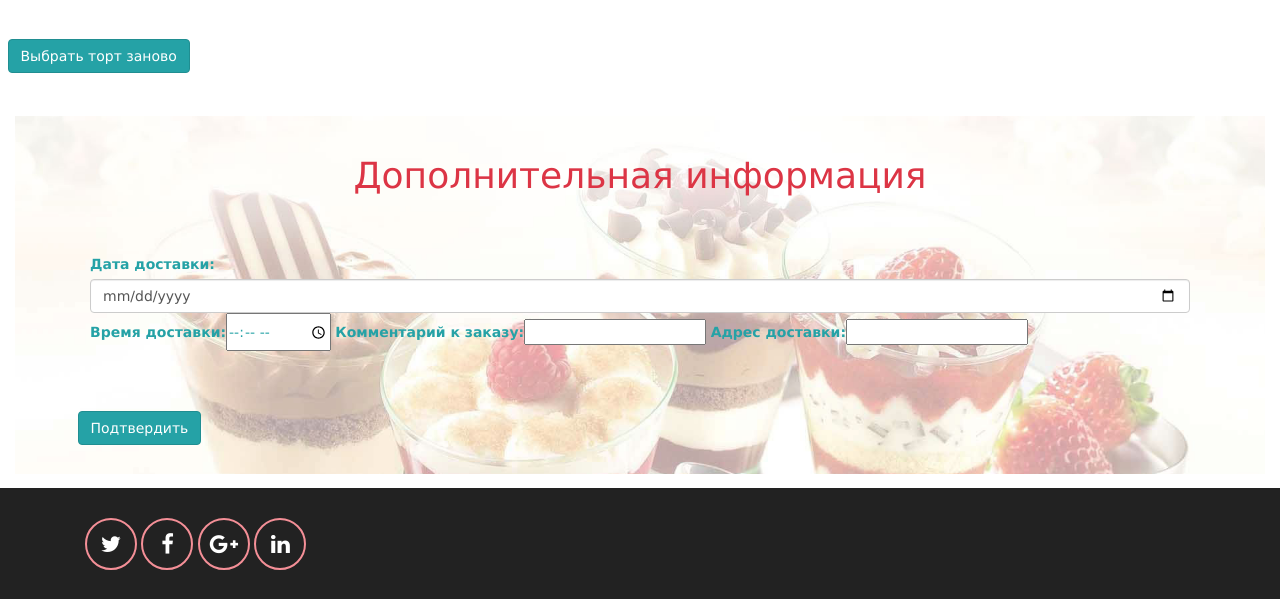
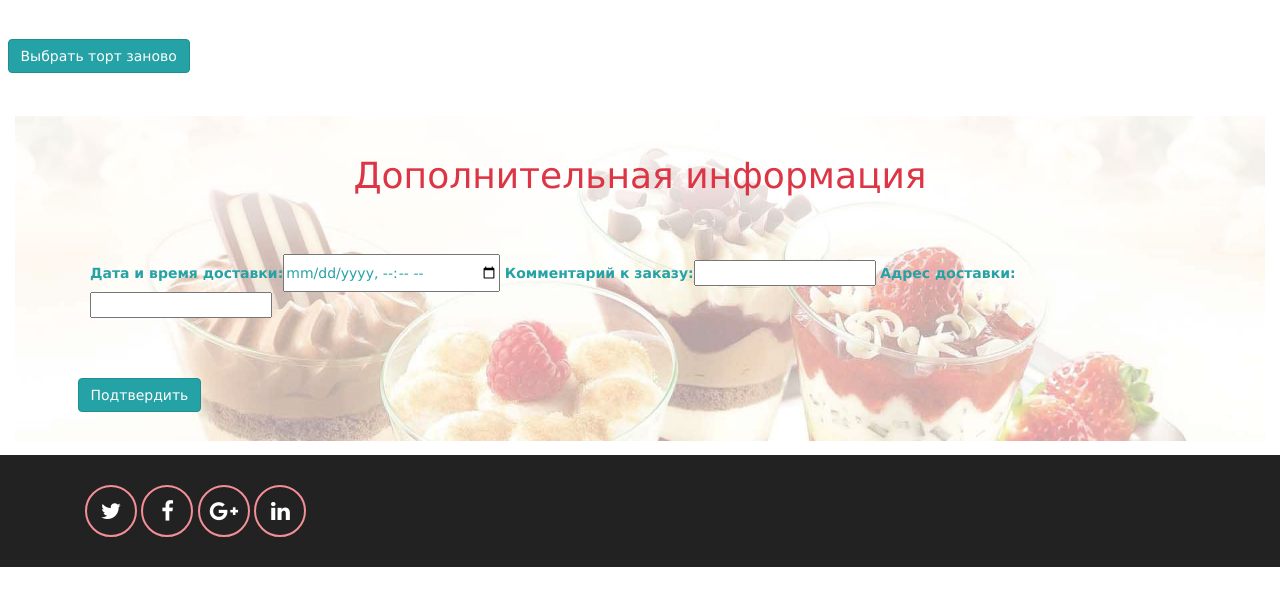
Before and after one commit to mukhametdinovigor/BakeCake, a Django app: page /advanced/ in a window 1280 px wide. Shown: the part 146-745 px from the top of the page. Run offline with Django 3.2, Linux system fonts and the light colour scheme; the visitor is signed in with stand-in values (Sample User, id 1); some libraries are stand-ins or nearby versions.

Commit message:
Change field AdvancedInfoForm

```diff
--- a/cake/forms.py
+++ b/cake/forms.py
@@ -33,20 +33,16 @@ class ConstructCakeForm(forms.Form):
 class AdvancedInfoForm(forms.ModelForm):
     def __init__(self,  *args, **kwargs):
         super().__init__(*args, **kwargs)
-        # init is used for other fields initialization and crispy forms
 
     class Meta:
         model = Order
-        fields = ['delivered_at', 'delivery_time']
-
+        fields = ['delivery_time']
         widgets = {
-            'delivered_at': forms.DateInput(
-                format=('%d/%m/%Y'),
-                attrs={'class': 'form-control',
-                       'placeholder': 'Select a date',
-                       'type': 'date'  # <--- IF I REMOVE THIS LINE, THE INITIAL VALUE IS DISPLAYED
+            'delivery_time': forms.DateTimeInput(
+                format=('%d-%m-%YT%H:%M'),
+                attrs={
+                       'type': 'datetime-local'
                        }),
-            'delivery_time': forms.TimeInput(attrs={'type': 'time'}),
         }
 
     order_comment = forms.CharField(label='Комментарий к заказу', max_length=500, widget=forms.TextInput)
--- a/cake/models.py
+++ b/cake/models.py
@@ -194,14 +194,14 @@ class Order(models.Model):
         default=timezone.now,
         db_index=True,
     )
-    delivered_at = models.DateField(
-        'дата доставки',
+    delivered_at = models.DateTimeField(
+        'доставлен в',
         blank=True,
         null=True,
         db_index=True,
     )
-    delivery_time = models.TimeField(
-        'время доставки',
+    delivery_time = models.DateTimeField(
+        'дата и время доставки',
         db_index=True,
     )
 
--- a/templates/header.html
+++ b/templates/header.html
@@ -14,7 +14,7 @@
         {% if user.is_authenticated %}
           <ul class="navbar-nav navbar-right">
             <li class="nav-item">
-              <a href="#" class="nav-link">
+              <a href="{% url 'account' %}" class="nav-link">
                   Личный кабинет
               </a>
             </li>
```
Also changed, not shown: cake/migrations/0004_auto_20211029_0035.py (added), cake/migrations/0005_auto_20211029_2056.py (added).
